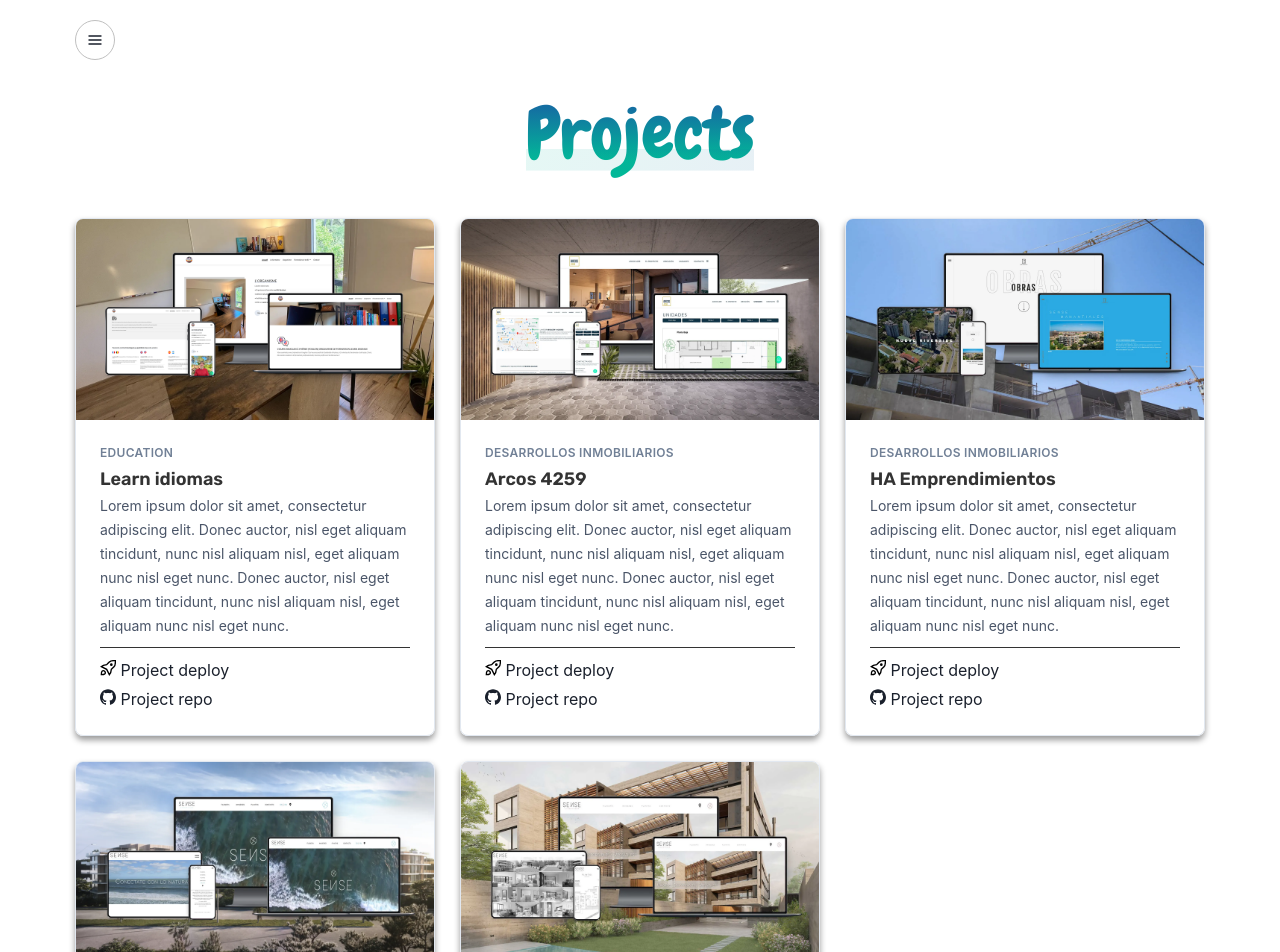
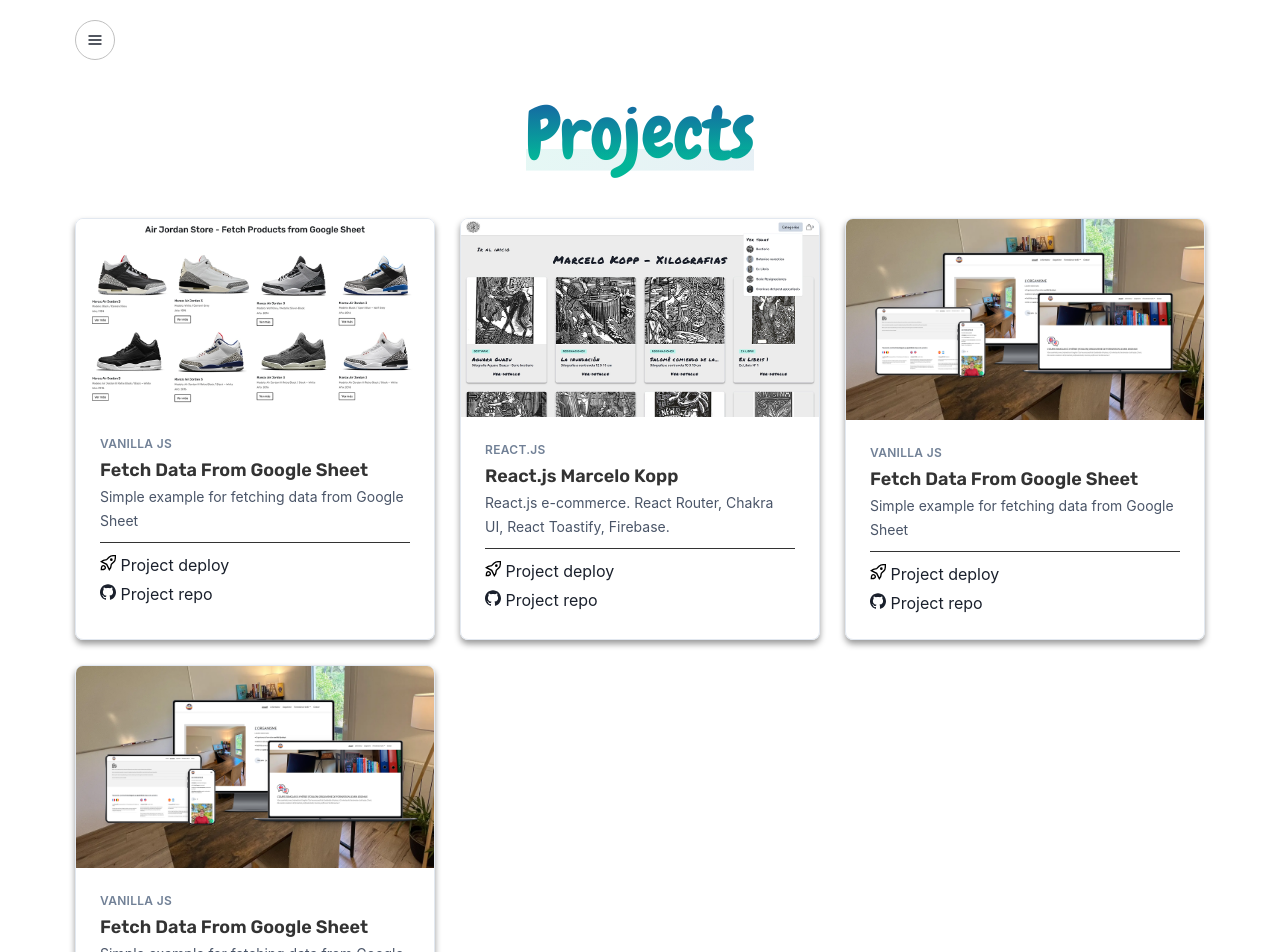
Before and after one commit to julianbattaglino/react-portfolio, a React (Create React App) app: page /proyectos in a window 1280 px wide. Shown: the top 952 px of the page. Built offline with nearby package versions, Linux system fonts and the light colour scheme.

Commit message:
projects data

```diff
--- a/src/components/ProjectsMock/ProjectsMock.js
+++ b/src/components/ProjectsMock/ProjectsMock.js
@@ -2,48 +2,43 @@
 const ProjectsMock = [
     {
         id: 1,
-        title: 'Learn idiomas',
-        category: 'Education',
-        description: 'Lorem ipsum dolor sit amet, consectetur adipiscing elit. Donec auctor, nisl eget aliquam tincidunt, nunc nisl aliquam nisl, eget aliquam nunc nisl eget nunc. Donec auctor, nisl eget aliquam tincidunt, nunc nisl aliquam nisl, eget aliquam nunc nisl eget nunc.',
+        title: 'Fetch Data From Google Sheet',
+        category: 'Vanilla js',
+        description: 'Simple example for fetching data from Google Sheet',
         location: 'Toulon, Hyères, France',
-        image: '/img/portfolio/learn-idiomas.webp',
-        deployed: 'https://julianbattaglino.github.io/LearnIdiomas/',
-    },
-    {
-        id: 1,
-        title: 'Arcos 4259',
-        category: 'Desarrollos Inmobiliarios',
-        description: 'Lorem ipsum dolor sit amet, consectetur adipiscing elit. Donec auctor, nisl eget aliquam tincidunt, nunc nisl aliquam nisl, eget aliquam nunc nisl eget nunc. Donec auctor, nisl eget aliquam tincidunt, nunc nisl aliquam nisl, eget aliquam nunc nisl eget nunc.',
-        location: 'Nuñez, Buenos Aires, Argentina.',
-        image: '/img/portfolio/arcos4259.webp',
-        deployed: 'https://julianbattaglino.github.io/Arcos-4259---Revision-Final/',
+        image: '/img/portfolio/google-sheet-fetch.webp',
+        deployed: 'https://google-sheet-fetch-api.vercel.app/',
+        repo: 'https://github.com/julianbattaglino/GoogleSheet-Fetch-Api',
     },
     {
         id: 2,
-        title: 'HA Emprendimientos',
-        category: 'Desarrollos Inmobiliarios',
-        description: 'Lorem ipsum dolor sit amet, consectetur adipiscing elit. Donec auctor, nisl eget aliquam tincidunt, nunc nisl aliquam nisl, eget aliquam nunc nisl eget nunc. Donec auctor, nisl eget aliquam tincidunt, nunc nisl aliquam nisl, eget aliquam nunc nisl eget nunc.',
-        location: 'Beccar Buenos Aires, Argentina.',
-        image: '/img/portfolio/haemprendimientos.webp',
-        deployed: 'https://julianbattaglino.github.io/ha-web/',
+        title: 'React.js Marcelo Kopp',
+        category: 'React.js',
+        description: 'React.js e-commerce. React Router, Chakra UI, React Toastify, Firebase.',
+        location: 'Toulon, Hyères, France',
+        image: '/img/portfolio/react-eccomerce-marcelo-kopp.webp',
+        deployed: 'https://react-eccomerce-marcelo-kopp.vercel.app/',
+        repo: 'https://github.com/julianbattaglino/react-eccomerce',
     },
     {
         id: 3,
-        title: 'Sense Manantiales',
-        category: 'Desarrollos Inmobiliarios',
-        description: 'Lorem ipsum dolor sit amet, consectetur adipiscing elit. Donec auctor, nisl eget aliquam tincidunt, nunc nisl aliquam nisl, eget aliquam nunc nisl eget nunc. Donec auctor, nisl eget aliquam tincidunt, nunc nisl aliquam nisl, eget aliquam nunc nisl eget nunc.',
-        location: 'Manantiales, Maldonado, Uruguay.',
-        image: '/img/portfolio/sensemanantiales.webp',
-        deployed: 'https://julianbattaglino.github.io/sense-manantiales/',
+        title: 'Fetch Data From Google Sheet',
+        category: 'Vanilla JS',
+        description: 'Simple example for fetching data from Google Sheet',
+        location: 'Toulon, Hyères, France',
+        image: '/img/portfolio/learn-idiomas.webp',
+        deployed: 'https://google-sheet-fetch-api.vercel.app/',
+        repo: 'https://github.com/julianbattaglino/GoogleSheet-Fetch-Api',
     },
     {
         id: 4,
-        title: 'Sense Libertador',
-        category: 'Desarrollos Inmobiliarios',
-        description: 'Lorem ipsum dolor sit amet, consectetur adipiscing elit. Donec auctor, nisl eget aliquam tincidunt, nunc nisl aliquam nisl, eget aliquam nunc nisl eget nunc. Donec auctor, nisl eget aliquam tincidunt, nunc nisl aliquam nisl, eget aliquam nunc nisl eget nunc.',
-        location: 'Accasuso, Buenos Aires, Argentina.',
-        image: '/img/portfolio/senselibertador.webp',
-        deployed: 'https://julianbattaglino.github.io/sense-libertador/',
+        title: 'Fetch Data From Google Sheet',
+        category: 'Vanilla JS',
+        description: 'Simple example for fetching data from Google Sheet',
+        location: 'Toulon, Hyères, France',
+        image: '/img/portfolio/learn-idiomas.webp',
+        deployed: 'https://google-sheet-fetch-api.vercel.app/',
+        repo: 'https://github.com/julianbattaglino/GoogleSheet-Fetch-Api',
     },
 
 ];
```
